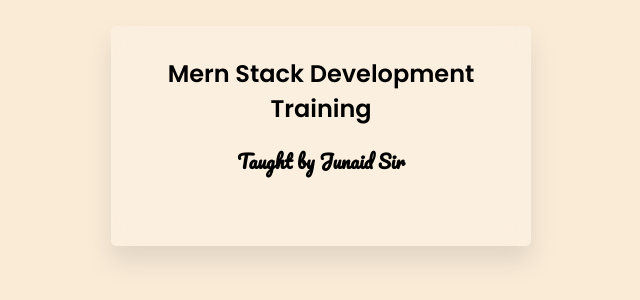
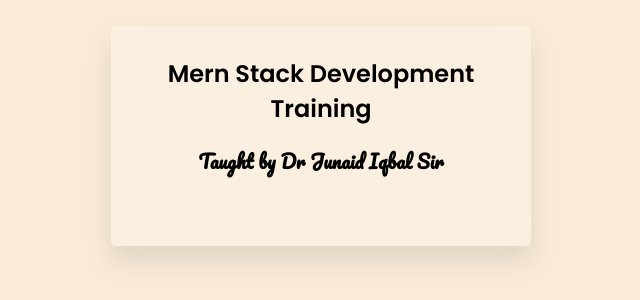
Before and after one commit to waseemfarooq47/MernAssignments, a plain HTML site: page index.html in a window 1280 px wide. Shown: the part 264-564 px from the top of the page, without its empty margins (319-959 px from the left). Drawn offline with Linux system fonts and the light colour scheme.

Commit message:
assignment day4

```diff
--- a/index.html
+++ b/index.html
@@ -75,7 +75,7 @@
     <section>
       <div class="card">
         <h1>Mern Stack Development Training</h1>
-        <h3>Taught by Junaid Sir</h3>
+        <h3>Taught by Dr Junaid Iqbal Sir</h3>
       </div>
     </section>
   </body>
```
Also changed, not shown: 1 other file.
